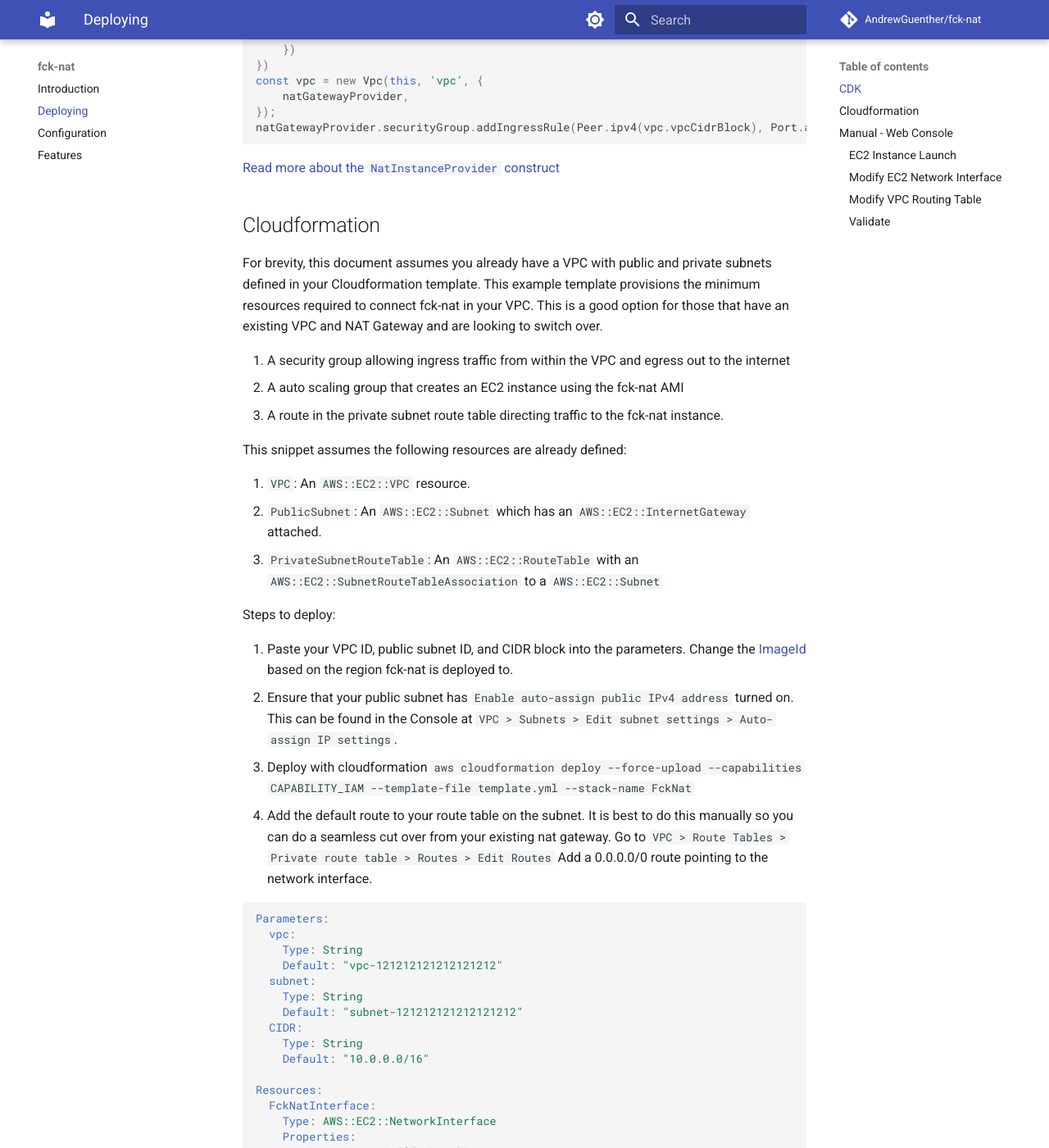
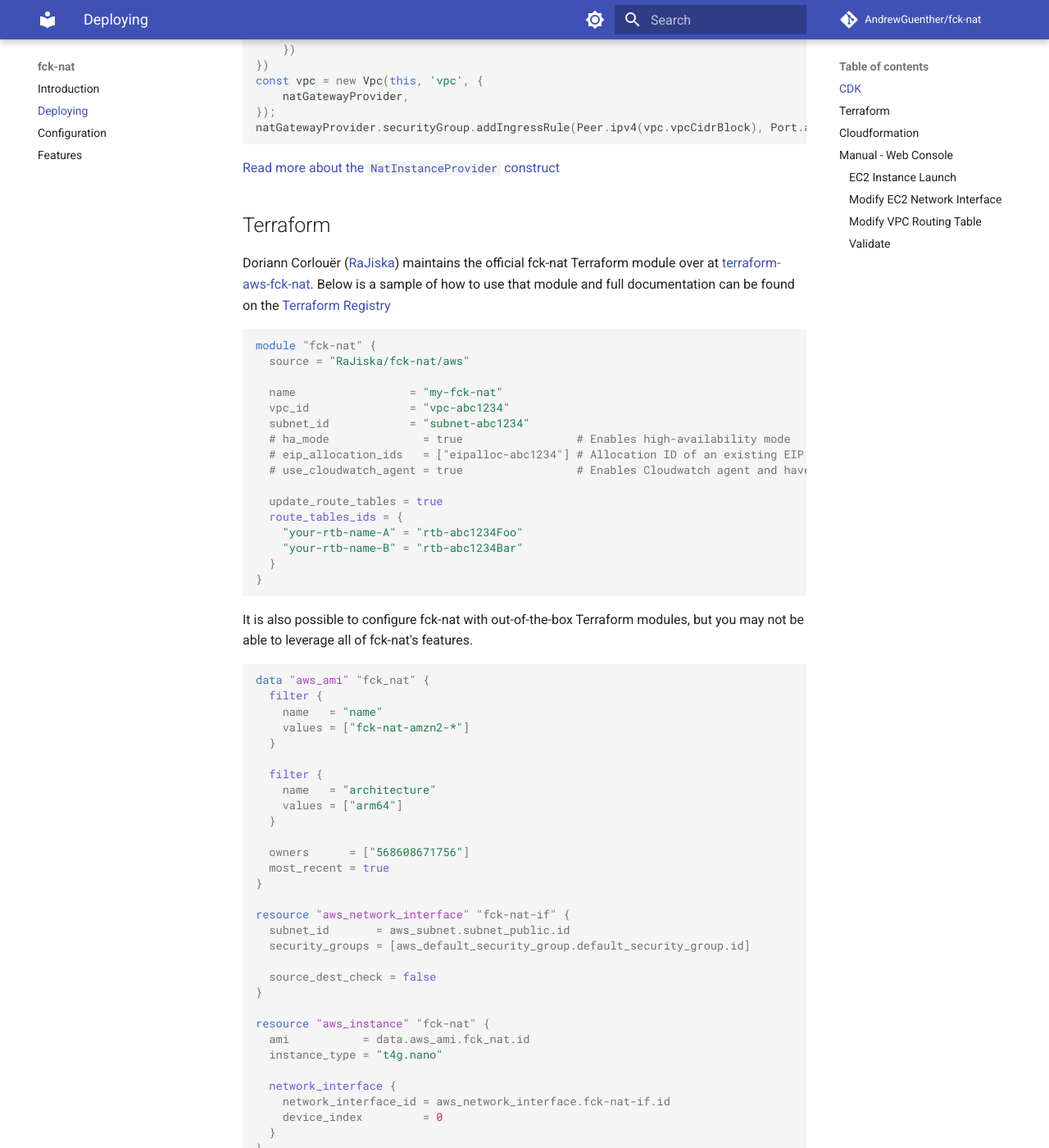
Before and after one commit to AndrewGuenther/fck-nat, an MkDocs documentation site: the page built from docs/deploying.md, in a window 1280 px wide and 1400 px high, scrolled down 892 px. Shown: the whole window at 82% size. Built offline with MkDocs 1.6.1 and Material for MkDocs 9.7.7, drawn with Linux system fonts in a browser that asks for light colours; comment, search, counter and statistics services are not loaded; the version menu is left out.

Commit message:
Add docs for Terraform

````diff
--- a/docs/deploying.md
+++ b/docs/deploying.md
@@ -45,6 +45,69 @@ natGatewayProvider.securityGroup.addIngressRule(Peer.ipv4(vpc.vpcCidrBlock), Por
 ```
 
 [Read more about the `NatInstanceProvider` construct](https://docs.aws.amazon.com/cdk/api/latest/docs/@aws-cdk_aws-ec2.NatInstanceProvider.html)
+
+## Terraform
+
+Doriann Corlouër ([RaJiska](https://github.com/RaJiska/)) maintains the official fck-nat Terraform module over at
+[terraform-aws-fck-nat](https://github.com/RaJiska/terraform-aws-fck-nat). Below is a sample of how to use that module
+and full documentation can be found on the
+[Terraform Registry](https://registry.terraform.io/modules/RaJiska/fck-nat/aws/latest)
+
+```hcl
+module "fck-nat" {
+  source = "RaJiska/fck-nat/aws"
+
+  name                 = "my-fck-nat"
+  vpc_id               = "vpc-abc1234"
+  subnet_id            = "subnet-abc1234"
+  # ha_mode              = true                 # Enables high-availability mode
+  # eip_allocation_ids   = ["eipalloc-abc1234"] # Allocation ID of an existing EIP
+  # use_cloudwatch_agent = true                 # Enables Cloudwatch agent and have metrics reported
+
+  update_route_tables = true
+  route_tables_ids = {
+    "your-rtb-name-A" = "rtb-abc1234Foo"
+    "your-rtb-name-B" = "rtb-abc1234Bar"
+  }
+}
+```
+
+It is also possible to configure fck-nat with out-of-the-box Terraform modules, but you may not be able to leverage all
+of fck-nat's features.
+
+```hcl
+data "aws_ami" "fck_nat" {
+  filter {
+    name   = "name"
+    values = ["fck-nat-amzn2-*"]
+  }
+
+  filter {
+    name   = "architecture"
+    values = ["arm64"]
+  }
+
+  owners      = ["568608671756"]
+  most_recent = true
+}
+
+resource "aws_network_interface" "fck-nat-if" {
+  subnet_id       = aws_subnet.subnet_public.id
+  security_groups = [aws_default_security_group.default_security_group.id]
+
+  source_dest_check = false
+}
+
+resource "aws_instance" "fck-nat" {
+  ami           = data.aws_ami.fck_nat.id
+  instance_type = "t4g.nano"
+
+  network_interface {
+    network_interface_id = aws_network_interface.fck-nat-if.id
+    device_index         = 0
+  }
+}
+```
 
 ## Cloudformation
 
````
